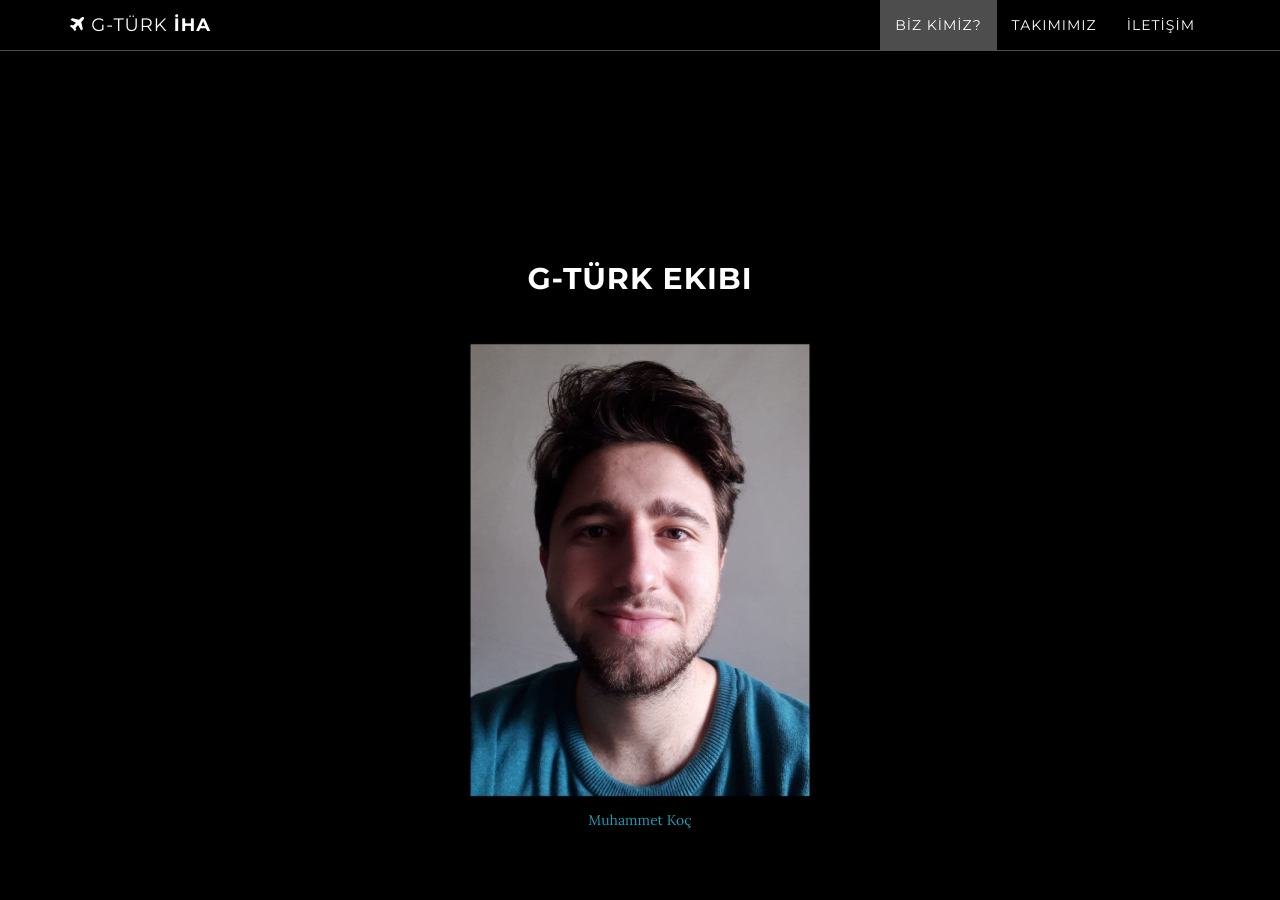
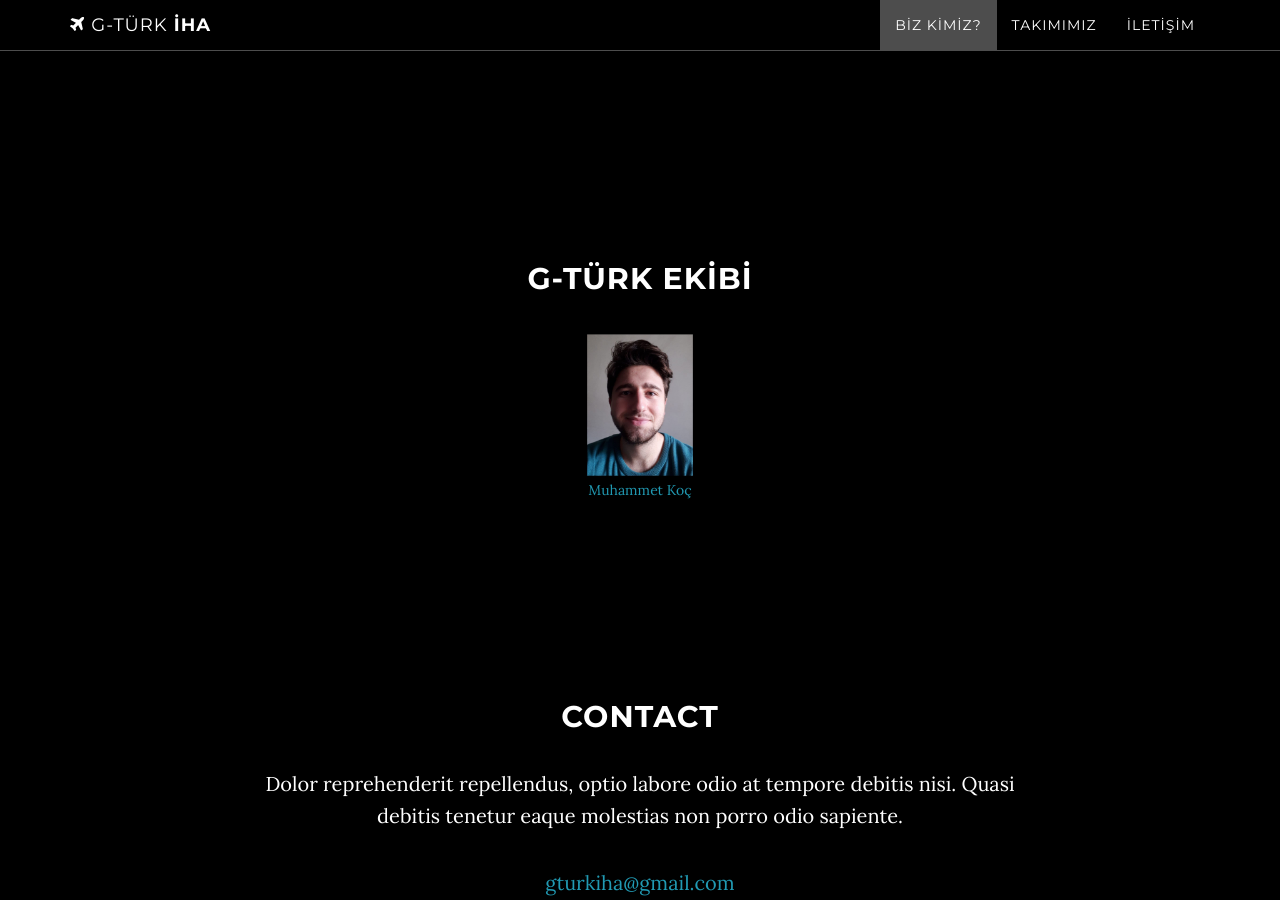
Before and after one commit to g-turk-iha/g-turk-iha, a Jekyll site: the page built from index.html, in a window 1280 px wide and 900 px high, scrolled down 1502 px. Built offline with Jekyll 4.4.1, drawn with Linux system fonts in a browser that asks for light colours.

Commit message:
Update team.html

```diff
--- a/_includes/team.html
+++ b/_includes/team.html
@@ -3,9 +3,9 @@
     <div class="team-section">
         <div class="container">
             <div class="col-lg-8 col-lg-offset-2">
-                <h2>G-Türk Ekibi</h2>
+                <h2>G-TÜRK EkİBİ</h2>
                 <a href="{{ site.baseurl }}/img/author.png">
-                    <img src="{{ site.baseurl }}/img/author.png" width="480px" height="480px">
+                    <img src="{{ site.baseurl }}/img/author.png" width="150px" height="150px">
                     <div class="caption">Muhammet Koç</div>
                 </a>
             </div>
```
